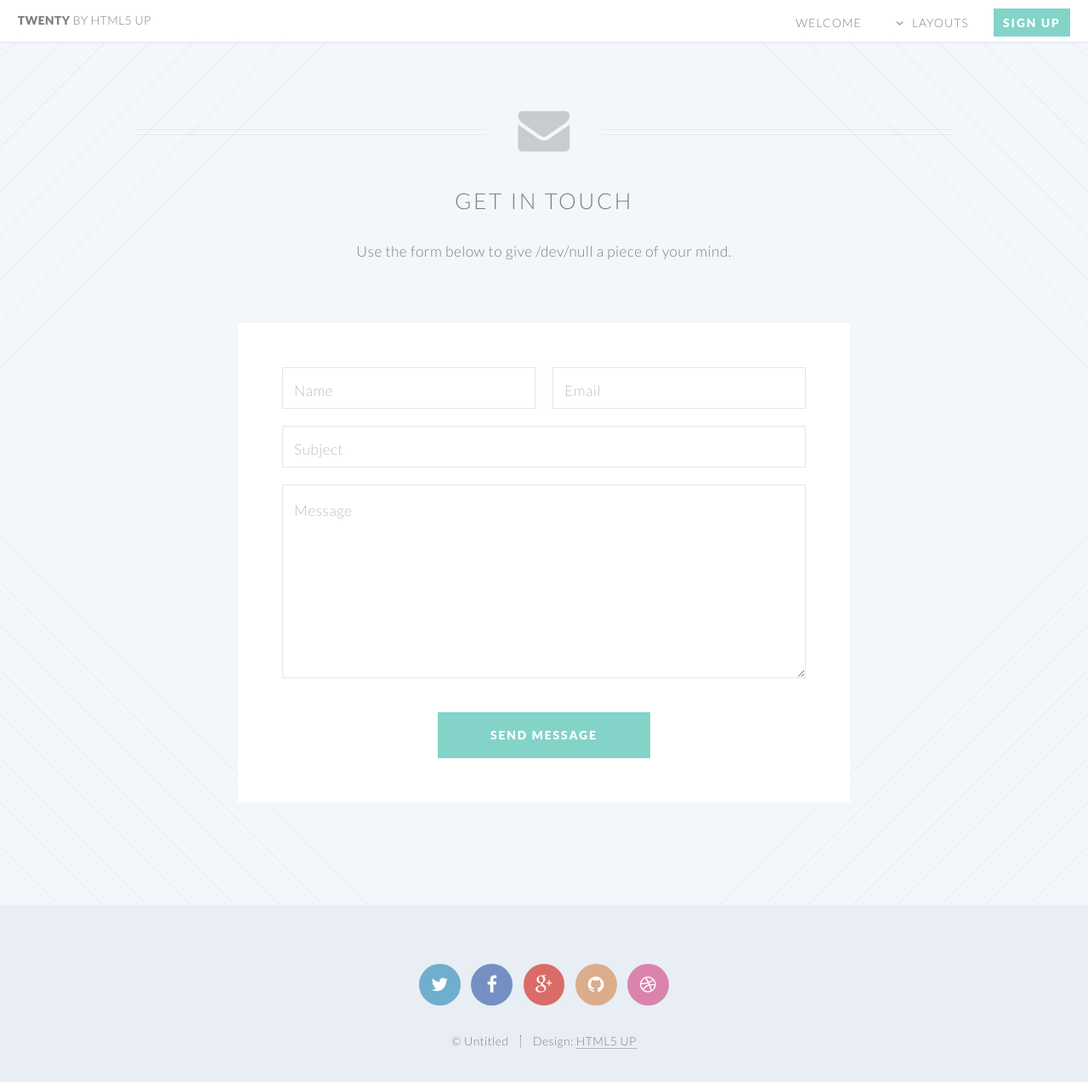
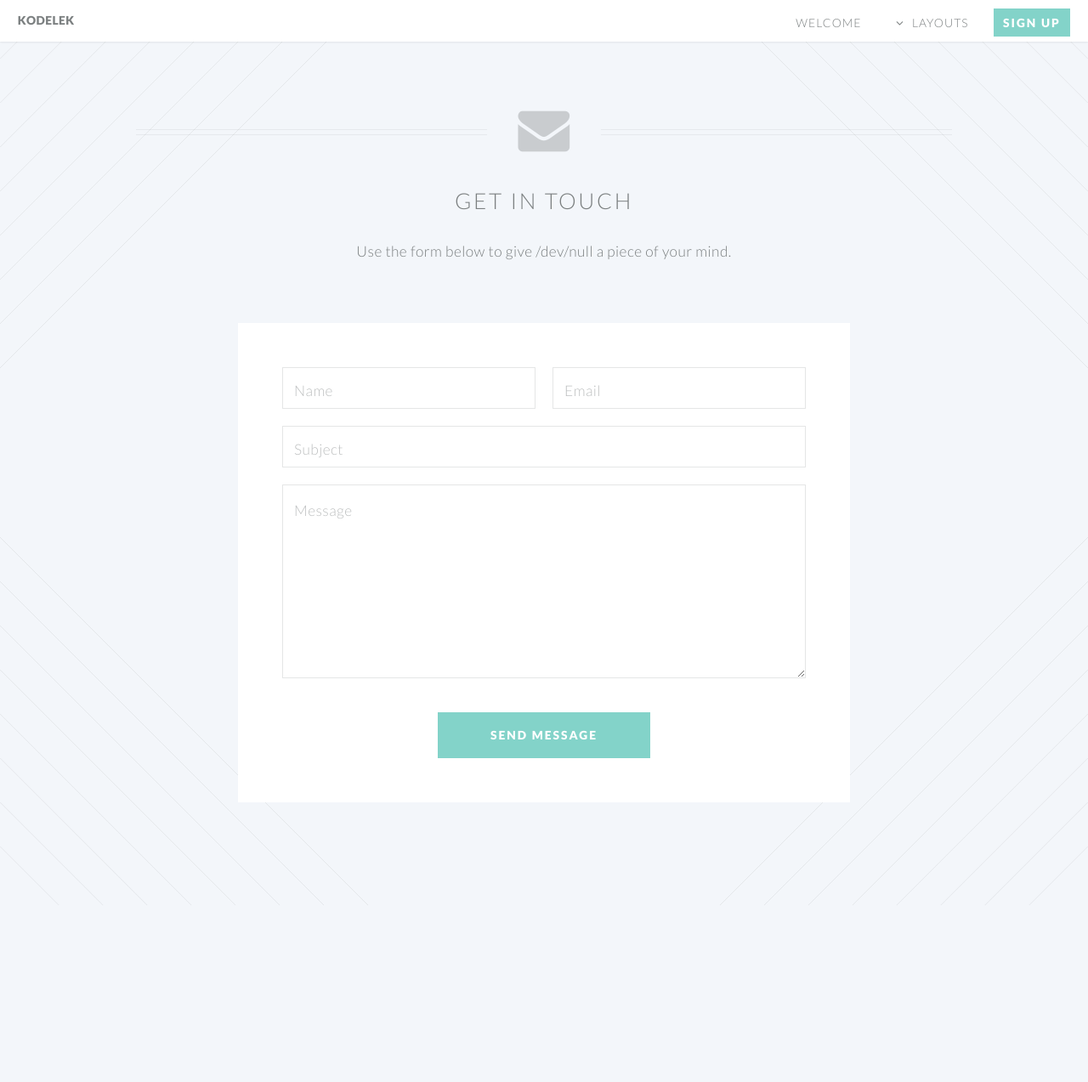
Before and after one commit to kodelek/kodelek.github.io, a Jekyll site: the page contact.html, which Jekyll copies as it is, in a window 1280 px wide and 1301 px high. Shown: the top 1273 px of the window at 85% size. Built offline with Jekyll 4.4.1, drawn with Linux system fonts in a browser that asks for light colours.

Commit message:
Tweaks to theme

```diff
--- a/_config.yml
+++ b/_config.yml
@@ -1,14 +1,14 @@
 # Site settings
-title: Twenty Blog
-email: your-email@domain.com
+title: kodelek
+email: admin@kodelek.no
 description: > # this means to ignore newlines until "baseurl:"
-  Write an awesome description for your new site here. You can edit this
-  line in _config.yml. It will appear in your document head meta (for
-  Google search results) and in your feed.xml site description.
+  #Write an awesome description for your new site here. You can edit this
+  #line in _config.yml. It will appear in your document head meta (for
+  #Google search results) and in your feed.xml site description.
 baseurl: "" # the subpath of your site, e.g. /blog/
-url: "http://locahost:4000" # the base hostname & protocol for your site
-twitter_username: jekyllrb
-github_username:  jekyll
+url: "http://kodelek.github.io" # the base hostname & protocol for your site
+#twitter_username:
+github_username:  kodelek
 
 # Build settings
 markdown: kramdown
--- a/contact.html
+++ b/contact.html
@@ -6,7 +6,7 @@
 -->
 <html>
 	<head>
-		<title>Contact - Twenty by HTML5 UP</title>
+		<title>Contact</title>
 		<meta http-equiv="content-type" content="text/html; charset=utf-8" />
 		<meta name="description" content="" />
 		<meta name="keywords" content="" />
@@ -31,7 +31,7 @@
 
 		<!-- Header -->
 			<header id="header">
-				<h1 id="logo"><a href="index.html">Twenty <span>by HTML5 UP</span></a></h1>
+				<h1 id="logo"><a href="index.html">kodelek</a></h1>
 				<nav id="nav">
 					<ul>
 						<li class="current"><a href="index.html">Welcome</a></li>
@@ -101,14 +101,11 @@
 									</div>
 								</form>
 							</div>
-
 					</section>
-
 			</article>
 
 		<!-- Footer -->
-			<footer id="footer">
-
+			<!--footer id="footer">
 				<ul class="icons">
 					<li><a href="#" class="icon circle fa-twitter"><span class="label">Twitter</span></a></li>
 					<li><a href="#" class="icon circle fa-facebook"><span class="label">Facebook</span></a></li>
@@ -116,12 +113,10 @@
 					<li><a href="#" class="icon circle fa-github"><span class="label">Github</span></a></li>
 					<li><a href="#" class="icon circle fa-dribbble"><span class="label">Dribbble</span></a></li>
 				</ul>
-
 				<ul class="copyright">
 					<li>&copy; Untitled</li><li>Design: <a href="http://html5up.net">HTML5 UP</a></li>
 				</ul>
-
-			</footer>
+			</footer-->
 
 	</body>
 </html>
```
